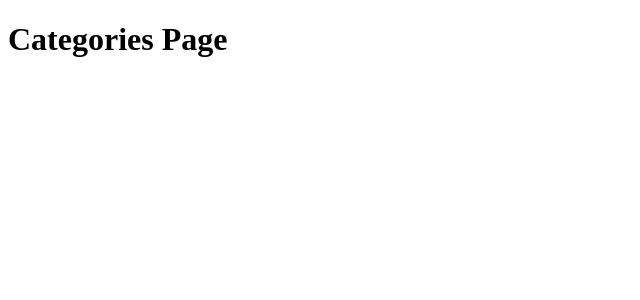
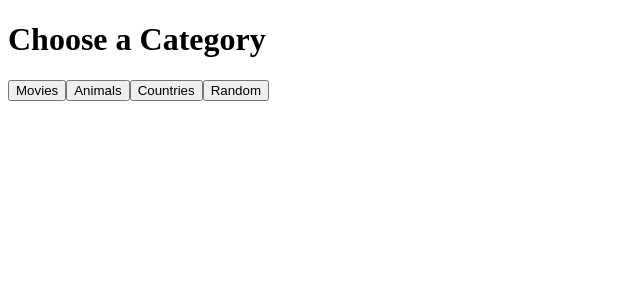
Before and after one commit to 3elinda/hangman-2.0, a React (Vite) app: page /categories in a window 1280 px wide. Shown: the top 300 px of the page, without its empty margins (0-640 px from the left). Built offline with nearby package versions, Linux system fonts and the light colour scheme.

Commit message:
Build Categories page and pass selection to Game page
- Build Categories page with four category buttons
- Use map() to generate buttons dynamically from a list
- Pass selected category to Game page using React Router state
- Game page now displays the anme of the chosen category

```diff
--- a/src/pages/Categories.tsx
+++ b/src/pages/Categories.tsx
@@ -1,7 +1,35 @@
+import { useNavigate } from "react-router-dom";
+
+const categories = [
+  { name: "Movies" },
+  { name: "Animals" },
+  { name: "Countries" },
+  { name: "Random" },
+];
+// const categories is a list of category objects
+
 function Categories() {
+  const navigate = useNavigate();
+
   return (
-    <div>
-      <h1>Categories Page</h1>
+    <div className="flex flex-col items-center justify-center min-h-screen gap-8">
+      <h1 className="text-4xl font-bold">Choose a Category</h1>
+      <div className="flex flex-col gap-4">
+        {categories.map((category) => (
+          // .map() loops through categories list and creates a button for each one automatically instead of writing 5 buttons by hand
+          <button
+            key={category.name}
+            // "React needs a unique key on each item it created in a loop so it can keep track of them>" Always add when using .map()
+            className="px-8 py-4 tet-xl border-4 border-black rounded-full hover:bg-balck hover:text-white transition all"
+            onClick={
+              () => navigate("/game", { state: { category: category.name } })
+              // passings state between pages. "when navigating to /game a small piece of info is handed, the category name clicked. The game page will read the "note" and know which category to use"
+            }
+          >
+            {category.name}
+          </button>
+        ))}
+      </div>
     </div>
   );
 }
--- a/src/pages/Game.tsx
+++ b/src/pages/Game.tsx
@@ -1,7 +1,15 @@
+import { useLocation } from "react-router-dom";
+
 function Game() {
+  // useLocation is a React Router tool that lets info to be read about current page, including any state passed to it
+  // location.state?.category read the category name from that "note" passed. The ? is a safety check
+  const location = useLocation();
+  const category = location.state?.category;
+
   return (
-    <div>
-      <h1>Game Page</h1>
+    <div className="flex flex-col items-center justify-center min-h-screen gap-8">
+      <h1 className="text-4xl font-bold">{category}</h1>
+      <p>Game goes here</p>
     </div>
   );
 }
```
